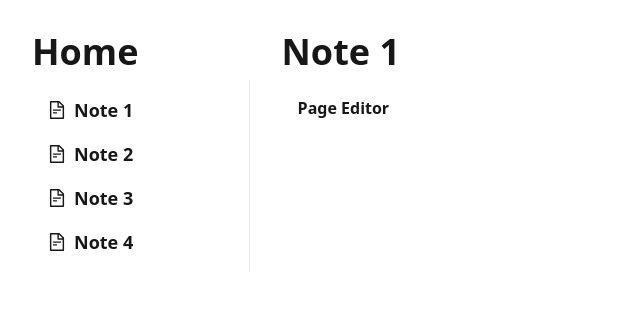
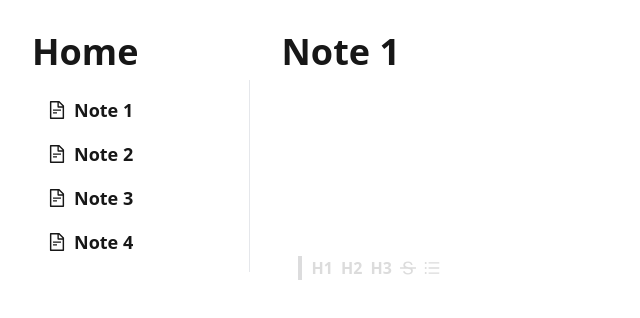
Before and after one commit to ankurrokad/notes, a Next.js app: page /notes/1 in a window 1280 px wide. Shown: the top 318 px of the page, without its empty margins (0-640 px from the left). Built offline with nearby package versions, Linux system fonts and the light colour scheme.

Commit message:
Text editor stuff added.

```diff
--- a/package.json
+++ b/package.json
@@ -10,6 +10,9 @@
   },
   "dependencies": {
     "@ant-design/icons": "^5.5.1",
+    "@tiptap/pm": "^2.10.2",
+    "@tiptap/react": "^2.10.2",
+    "@tiptap/starter-kit": "^2.10.2",
     "antd": "^5.22.2",
     "next": "15.0.3",
     "next-pwa": "^5.6.0",
--- a/src/app/(auth)/notes/[id]/page.tsx
+++ b/src/app/(auth)/notes/[id]/page.tsx
@@ -1,13 +1,16 @@
 "use client";
-import PageEditorComponent from "@/components/notes/page";
+import PageEditorComponent from "@/components/notes/pageEditorComponent";
 import { useAppContextProvider } from "@/context/appContext";
 import { useNotesContextProvider } from "@/context/notesContext";
 import { CloseOutlined } from "@ant-design/icons";
 import Link from "next/link";
+import { useState } from "react";
 
 export default function NotePage() {
   const { isMobile } = useAppContextProvider();
   const { selectedNote } = useNotesContextProvider();
+
+  const [pageContent, setPageContent] = useState(selectedNote?.note || "");
 
   return (
     <div className="flex flex-col gap-2">
@@ -26,7 +29,10 @@ export default function NotePage() {
       </div>
       {/* Body */}
       <div className="p-4 select-text">
-        <PageEditorComponent />
+        <PageEditorComponent
+          pageContent={pageContent}
+          setPageContent={setPageContent}
+        />
       </div>
     </div>
   );
--- a/src/components/notes/page/index.tsx
+++ /dev/null
@@ -1,3 +0,0 @@
-export default function PageEditorComponent() {
-  return <div>Page Editor</div>;
-}
--- /dev/null
+++ b/src/components/notes/pageEditorComponent/index.tsx
@@ -0,0 +1,107 @@
+import {
+  StrikethroughOutlined,
+  UnorderedListOutlined,
+} from "@ant-design/icons";
+import { EditorContent, useEditor } from "@tiptap/react";
+import StarterKit from "@tiptap/starter-kit";
+import { Dispatch, SetStateAction, useEffect } from "react";
+import styles from "./style.module.scss";
+
+type Props = {
+  pageContent: string;
+  setPageContent: Dispatch<SetStateAction<string>>;
+};
+
+export default function PageEditorComponent({
+  pageContent,
+  setPageContent,
+}: Props) {
+  const editor = useEditor({
+    extensions: [StarterKit],
+    content: pageContent, // Initialize with the passed content
+    editorProps: {
+      attributes: {
+        style: "min-height: calc(100vh - 40rem); border:none; outline: none;",
+      },
+    },
+    onUpdate: ({ editor }) => {
+      setPageContent(editor.getHTML()); // Update state with the new HTML content
+    },
+  });
+
+  // Clean up the editor instance when the component unmounts
+  useEffect(() => {
+    return () => {
+      editor?.destroy();
+    };
+  }, [editor]);
+
+  return (
+    <div className={styles.editorWrapper}>
+      <EditorContent editor={editor} />
+      <div className={styles.toolsContainer}>
+        {editor && (
+          <div className="flex flex-col gap-2">
+            <div className="flex items-center gap-2">
+              <div
+                onClick={() =>
+                  editor.chain().focus().toggleHeading({ level: 1 }).run()
+                }
+                className={`font-semibold cursor-pointer select-none ${
+                  editor.isActive("heading", { level: 1 })
+                    ? "text-primary"
+                    : "text-secondary"
+                }`}
+              >
+                H1
+              </div>
+              <div
+                onClick={() =>
+                  editor.chain().focus().toggleHeading({ level: 2 }).run()
+                }
+                className={`font-semibold cursor-pointer select-none ${
+                  editor.isActive("heading", { level: 2 })
+                    ? "text-primary"
+                    : "text-secondary"
+                }`}
+              >
+                H2
+              </div>
+              <div
+                onClick={() =>
+                  editor.chain().focus().toggleHeading({ level: 3 }).run()
+                }
+                className={`font-semibold cursor-pointer select-none ${
+                  editor.isActive("heading", { level: 3 })
+                    ? "text-primary"
+                    : "text-secondary"
+                }`}
+              >
+                H3
+              </div>
+
+              <div
+                onClick={() => editor.chain().focus().toggleStrike().run()}
+                className={`cursor-pointer select-none ${
+                  editor.isActive("strike") ? "text-primary" : "text-secondary"
+                }`}
+              >
+                <StrikethroughOutlined />
+              </div>
+              <div
+                onClick={() => editor.chain().focus().toggleBulletList().run()}
+                className={`cursor-pointer select-none ${
+                  editor.isActive("bulletList")
+                    ? "text-primary"
+                    : "text-secondary"
+                }`}
+              >
+                <UnorderedListOutlined />
+              </div>
+            </div>
+          </div>
+        )}
+      </div>
+    </div>
+  );
+}
--- /dev/null
+++ b/src/components/notes/pageEditorComponent/style.module.scss
@@ -0,0 +1,59 @@
+// tickerNotesModal.module.scss
+
+.editorWrapper {
+  position: relative;
+  background-color: var(--background-color);
+  border-radius: 0.75rem;
+
+  //   padding: 1rem;
+
+  /* Headings */
+  h1,
+  h2,
+  h3 {
+    line-height: 1.1;
+    text-wrap: pretty;
+  }
+
+  h1 {
+    font-size: 1.4rem;
+    font-weight: 700;
+  }
+
+  h2 {
+    font-size: 1.2rem;
+    font-weight: 600;
+  }
+
+  h3 {
+    font-size: 1.1rem;
+    font-weight: 500;
+  }
+
+  /* Unordered Lists */
+  ul,
+  ol {
+    padding-left: 1.5rem; /* Added enough padding to show list markers properly */
+    margin: 1.25rem 1rem 1.25rem 0.4rem;
+    list-style-type: circle; /* Ensure bullet points for ul */
+    list-style-position: outside; /* Ensures markers are outside the content box */
+  }
+
+  li p {
+    margin-top: 0.25em;
+    margin-bottom: 0.25em;
+  }
+}
+
+.toolsContainer {
+  color: #dcdcdc;
+
+  display: flex;
+  align-items: center;
+  gap: 0.5rem;
+
+  border-left: #dcdcdd 4px solid;
+  padding-left: 10px;
+
+  // padding: 0 1rem;
+}
```
Also changed, not shown: 1 other file (tests, documents, lock files or other folders).
